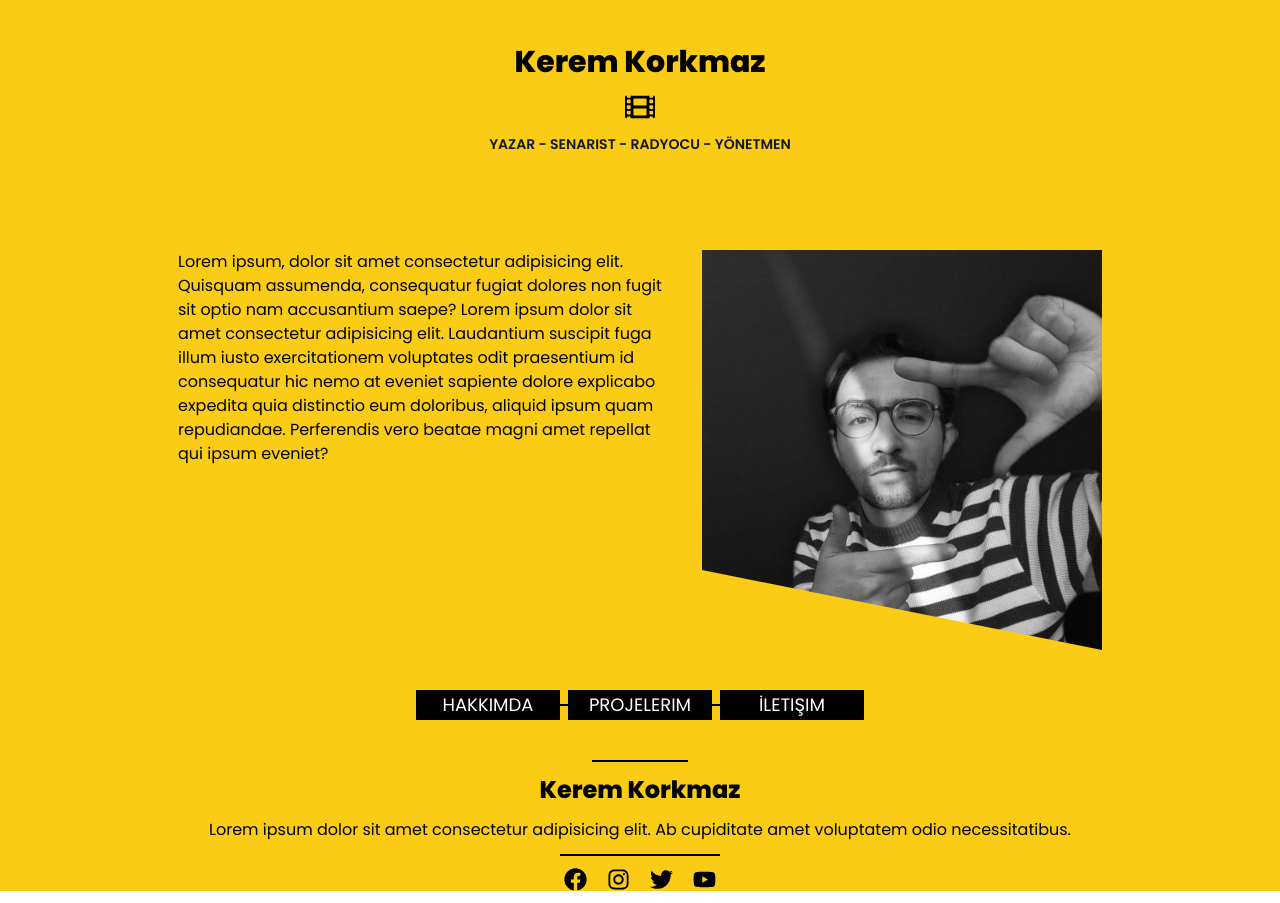
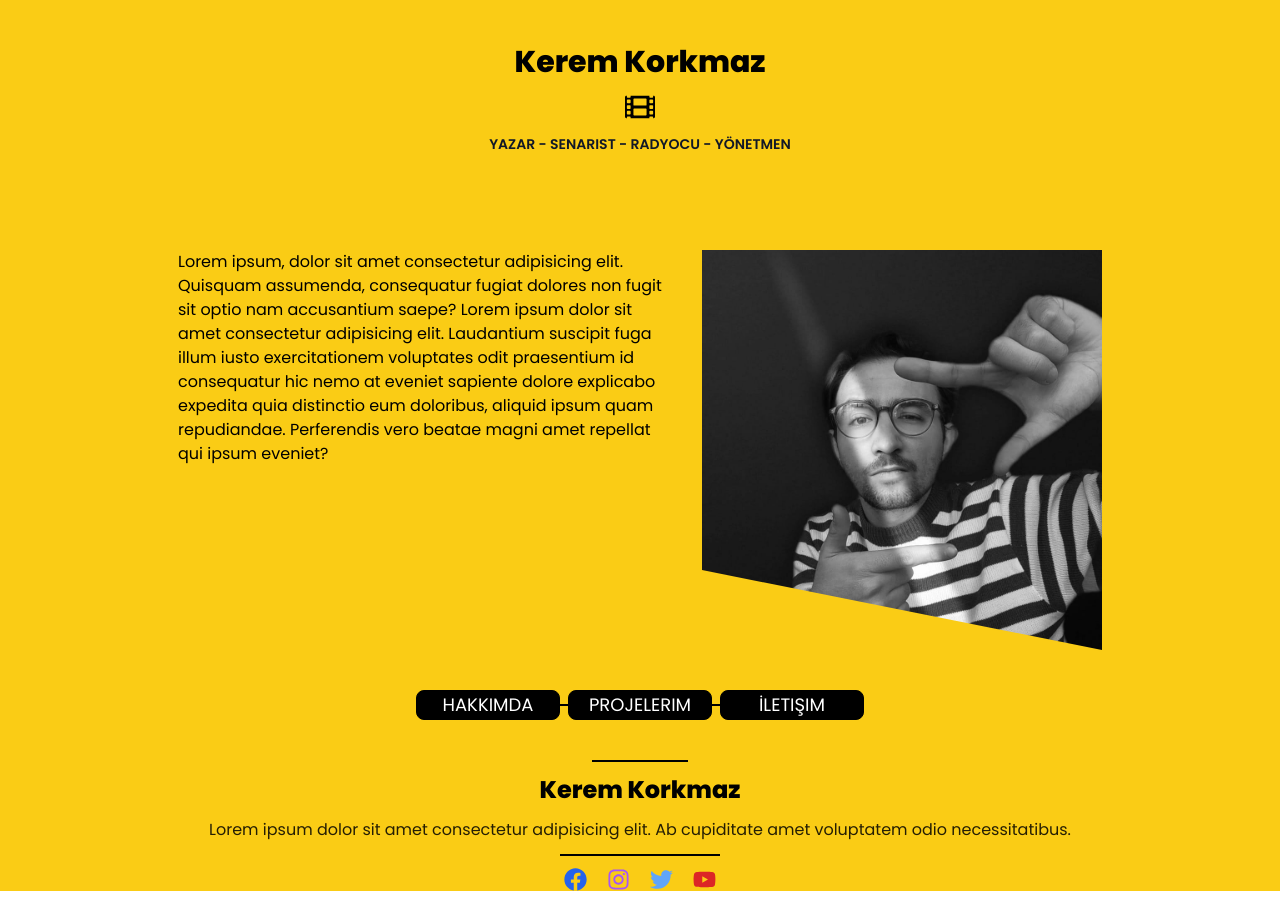
Before and after one commit to whcender/keremkorkmaz, a Next.js app: page / in a window 1280 px wide. Built offline with nearby package versions, Linux system fonts and the light colour scheme.

Commit message:
footer color

```diff
--- a/src/components/Blog/index.tsx
+++ b/src/components/Blog/index.tsx
@@ -4,9 +4,9 @@ const index = () => {
   return (
     <div className='flex gap-6 w-[1200px] m-auto items-start justify-center max-lg:flex-col max-lg:w-[80%]'>
         <div>
-            <p className='w-[500px] max-lg:w-[100%] max-lg:text-sm'>Lorem ipsum, dolor sit amet consectetur adipisicing elit. Quisquam assumenda, consequatur fugiat dolores non fugit sit optio nam accusantium saepe? Lorem ipsum dolor sit amet consectetur adipisicing elit. Laudantium suscipit fuga illum iusto exercitationem voluptates odit praesentium id consequatur hic nemo at eveniet sapiente dolore explicabo expedita quia distinctio eum doloribus, aliquid ipsum quam repudiandae. Perferendis vero beatae magni amet repellat qui ipsum eveniet?</p>
+            <p className='w-[500px] max-lg:w-[100%] max-lg:text-sm '>Lorem ipsum, dolor sit amet consectetur adipisicing elit. Quisquam assumenda, consequatur fugiat dolores non fugit sit optio nam accusantium saepe? Lorem ipsum dolor sit amet consectetur adipisicing elit. Laudantium suscipit fuga illum iusto exercitationem voluptates odit praesentium id consequatur hic nemo at eveniet sapiente dolore explicabo expedita quia distinctio eum doloribus, aliquid ipsum quam repudiandae. Perferendis vero beatae magni amet repellat qui ipsum eveniet?</p>
         </div>
-        <img className='w-[400px]  clipped-image' src="/main.jpg" alt="kerem" />
+        <img className='w-[400px] clipped-image' src="/main.jpg" alt="kerem" />
     </div>
   )
 }
--- a/src/components/Footer/index.tsx
+++ b/src/components/Footer/index.tsx
@@ -6,13 +6,13 @@ const index = () => {
         <div className='flex flex-col lg:items-center gap-3 font-popins mt-9 px-3 mb-3 '>
             <div className='h-[2px] w-24 bg-black'></div>
             <h2 className='font-bold text-2xl max-lg:text-xl'>Kerem Korkmaz</h2>
-            <p className='max-lg:text-sm'>Lorem ipsum dolor sit amet consectetur adipisicing elit. Ab cupiditate amet voluptatem odio necessitatibus.</p>
+            <p className='max-lg:text-sm opacity-85'>Lorem ipsum dolor sit amet consectetur adipisicing elit. Ab cupiditate amet voluptatem odio necessitatibus.</p>
             <div className='h-[2px] w-40 bg-black max-lg:hidden'></div>
             <div className='gap-5 flex justify-center'>
-                <a target="_blank" href="https://www.facebook.com/thekeremkorkmaz"><FaFacebook size={23} /></a>
-                <a target="_blank" href="https://www.instagram.com/thekeremkorkmaz"><FaInstagram size={23} /></a>
-                <a target="_blank" href="https://twitter.com/thekeremkorkmaz"><FaTwitter size={23} /></a>
-                <a target="_blank" href="https://www.youtube.com/@thekeremkorkmaz"><FaYoutube size={23} /></a>
+                <a className='text-blue-600' target="_blank" href="https://www.facebook.com/thekeremkorkmaz"><FaFacebook size={23} /></a>
+                <a className='text-purple-500' target="_blank" href="https://www.instagram.com/thekeremkorkmaz"><FaInstagram size={23} /></a>
+                <a className='text-blue-400' target="_blank" href="https://twitter.com/thekeremkorkmaz"><FaTwitter size={23} /></a>
+                <a className='text-red-600'target="_blank" href="https://www.youtube.com/@thekeremkorkmaz"><FaYoutube size={23} /></a>
             </div>
         </div>
     )
--- a/src/components/Main/index.tsx
+++ b/src/components/Main/index.tsx
@@ -4,11 +4,11 @@ import Link from 'next/link'
 const index = () => {
   return (
     <div className='flex items-center font-medium uppercase justify-center mt-10 max-lg:mt-2 max-lg:gap-3 max-lg:flex-col mb-10 text-lg'>
-        <Link className='border border-black bg-black text-white w-36 max-lg:w-[80%] text-center hover:font-semibold' href={"/about"}>Hakkımda</Link>
+        <Link className='border rounded-lg border-black bg-black text-white w-36 max-lg:w-[80%] text-center hover:font-semibold' href={"/about"}>Hakkımda</Link>
         <div className='h-[2px] w-2 bg-black max-lg:hidden'></div>
-        <Link className='border border-black bg-black text-white w-36 max-lg:w-[80%] text-center hover:font-semibold' href={"/myproject"}>Projelerim</Link>
+        <Link className='border rounded-lg border-black bg-black text-white w-36 max-lg:w-[80%] text-center hover:font-semibold' href={"/myproject"}>Projelerim</Link>
         <div className='h-[2px] w-2 bg-black max-lg:hidden'></div>
-        <Link className='border border-black bg-black text-white w-36 max-lg:w-[80%] text-center hover:font-semibold' href={"/contact"}>İletişim</Link>
+        <Link className='border rounded-lg border-black bg-black text-white w-36 max-lg:w-[80%] text-center hover:font-semibold' href={"/contact"}>İletişim</Link>
     </div>
   )
 }
```
